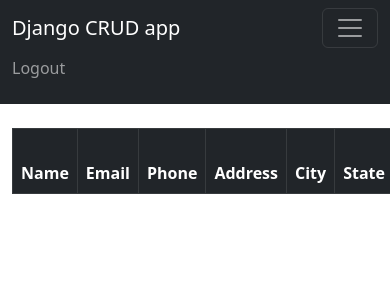
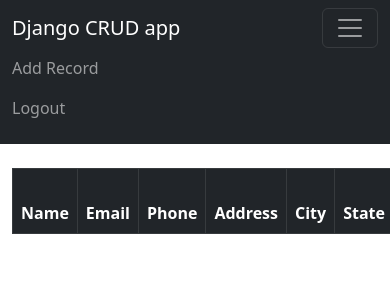
Before and after one commit to khan022/Django-CRUD-demo, a Django app: page / in a window 390 px wide, after a click that opens the changed part; the page is wider, and only the part inside the window is pictured. Shown: the top 300 px of that part. Run offline with Django 4.2, Linux system fonts and the light colour scheme; the visitor is signed in with stand-in values (Sample User, id 1); data that the repository does not hold is empty.

Commit message:
record adding form is added for single record at a time

```diff
--- a/crudwebsite/templates/navbar.html
+++ b/crudwebsite/templates/navbar.html
@@ -12,8 +12,14 @@
           {% if user.is_authenticated %}
 
           <li class="nav-item">
+            <a class="nav-link" href="{% url 'add_record' %}">Add Record</a>
+          </li>
+
+          <li class="nav-item">
             <a class="nav-link" href="{% url 'logout' %}">Logout</a>
           </li>
+
+
 
           {% else %}
 
--- a/crudwebsite/urls.py
+++ b/crudwebsite/urls.py
@@ -8,5 +8,6 @@
     path('register/', views.register_user, name='register'),
     path('record/<int:pk>', views.customer_record, name='record'),
     path('delete_record/<int:pk>', views.delete_record, name='delete_record'),
+    path('add_record/', views.add_record, name='add_record'),
 
 ]
--- a/crudwebsite/views.py
+++ b/crudwebsite/views.py
@@ -1,7 +1,7 @@
 from django.shortcuts import render, redirect
 from django.contrib.auth import authenticate, login, logout
 from django.contrib import messages
-from .forms import SignUpForm
+from .forms import SignUpForm, AddRecordForm
 from .models import Record
 
 
@@ -76,3 +76,19 @@
     else:
         messages.success(request, "You Must Be Logged In To Do That!!...")
         return redirect('home')
+
+
+def add_record(request):
+    form = AddRecordForm(request.POST or None)
+    #   authentication check
+    if request.user.is_authenticated:
+        if request.method == 'POST':
+            if form.is_valid():
+                add_record = form.save()
+                messages.success(request, 'This record has been added!')
+                return redirect('home')
+        return render(request, 'add_record.html', {'form':form})
+
+    else:
+        messages.success(request, "You Must Be Logged In To Do That!!...")
+        return redirect('home')
```
Also changed, not shown: crudwebsite/forms.py (+22 -0 lines), crudwebsite/templates/add_record.html (added, +17 -0 lines).
